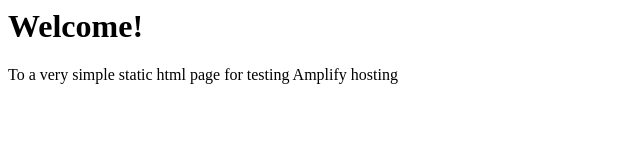
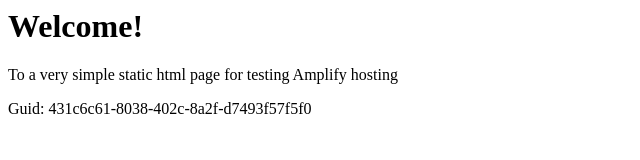
Before and after one commit to aws-aemilia-bah/Github-PR-Commit-Integration-Test-DoNotTouch-v1-prod-me-south-1, a website: page src/index.html in a window 1280 px wide. Shown: the whole page, without its empty margins (0-640 px from the left). Drawn offline with Linux system fonts and the light colour scheme.

Commit message:
commit from integ tests

```diff
--- a/src/index.html
+++ b/src/index.html
@@ -1,3 +1,5 @@
+
+
 <html lang="en">
 
 <head>
@@ -10,6 +12,6 @@
 <body>
     <h1>Welcome!</h1>
     <p>To a very simple static html page for testing Amplify hosting</p>
-</body>
+    <p>Guid: 431c6c61-8038-402c-8a2f-d7493f57f5f0</p></body>
 
 </html>
```
